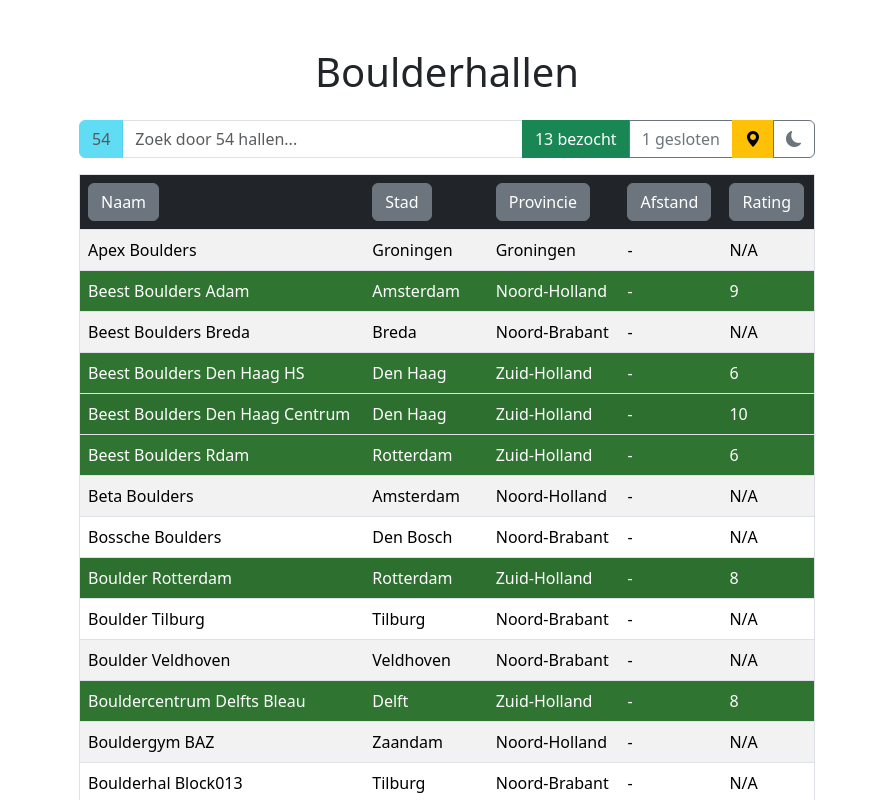
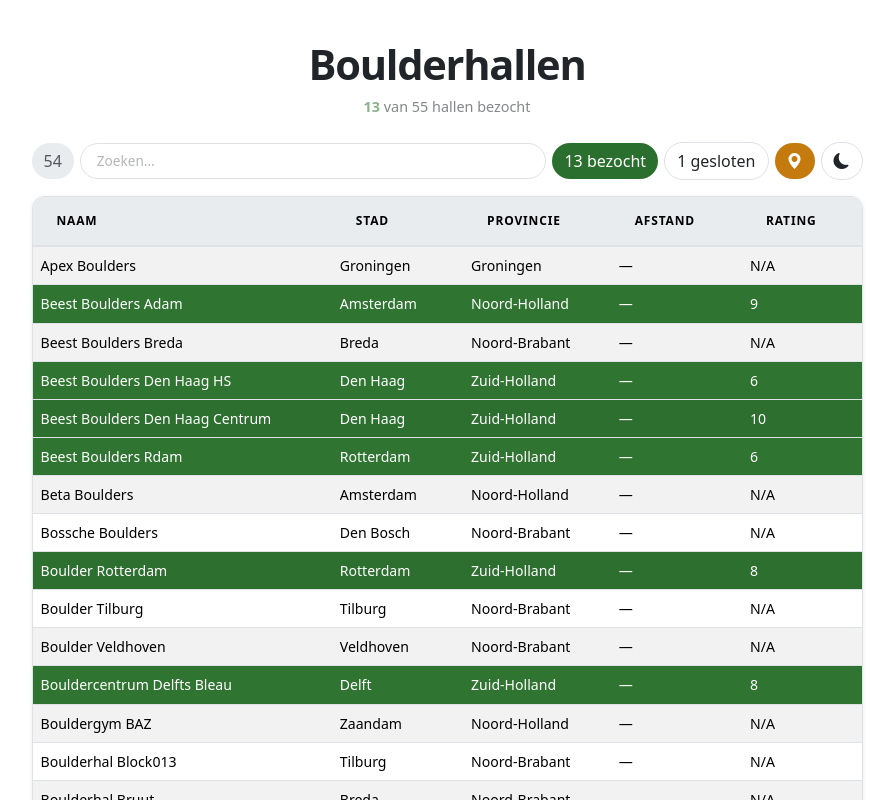
Before and after one commit to Soham-Chatt/boulder, a Next.js app: page / in a window 1280 px wide. Shown: the top 800 px of the page, without its empty margins (193-1087 px from the left). Built offline with nearby package versions, Linux system fonts and the light colour scheme; no server answers.

Commit message:
feat: UI redesign, place photos in popup, route by name, fix table theming

```diff
--- a/src/App.js
+++ b/src/App.js
@@ -226,21 +226,30 @@
 
   return (
     <div className="App">
-      <div className={"container py-5"}>
-        <h1 className={"text-center mb-4"}>Boulderhallen</h1>
-        <div className={"row justify-content-center"}>
+      <div className="container">
+        <header className="site-header">
+          <h1 className="site-title">Boulderhallen</h1>
+          <p className="site-subtitle">
+            <strong>{visitedCount}</strong> van {halls.length} hallen bezocht
+          </p>
+        </header>
+        <div className="row justify-content-center">
           <Warning
             message={"Je hebt geen toegang gegeven voor je locatie. Herlaad de pagina met toegang om ook de afstanden te zien."}
             show={showWarning}
             onClose={() => setShowWarning(false)}
           />
-          <div className={"col-md-8"}>
-            {showMap && <Map
-              key={mapKey}
-              data={displayedHalls}
-              coords={myCoordinates}
-              isDark={isDark}
-            />}
+          <div className="col-lg-10 col-xl-9">
+            {showMap && (
+              <div className="map-wrapper">
+                <Map
+                  key={mapKey}
+                  data={displayedHalls}
+                  coords={myCoordinates}
+                  isDark={isDark}
+                />
+              </div>
+            )}
             <Search
               showVisited={showVisited}
               showMap={toggleMapVisibility}
@@ -262,6 +271,7 @@
       </div>
     </div>
   );
+
 }
 
 export default App;
--- a/src/components/Halls.js
+++ b/src/components/Halls.js
@@ -1,7 +1,7 @@
 import React from 'react';
 
 const VISITED_BG = '#2f7531';
-const CLOSED_BG  = '#555';
+const CLOSED_BG  = '#4b5563';
 
 function rowBg(hall) {
   if (hall.closed)  return CLOSED_BG;
@@ -12,14 +12,14 @@
 function Halls({ halls, sortBy }) {
   return (
     <div className="table-responsive">
-      <table className="table table-striped border">
+      <table className="table table-striped table-hover">
         <thead>
           <tr>
-          <th className={"bg-dark text-white"}><button className={"btn btn-secondary"} onClick={() => sortBy('name')}>Naam</button></th>
-          <th className={"bg-dark text-white"}><button className={"btn btn-secondary"} onClick={() => sortBy('city')}>Stad</button></th>
-          <th className={"bg-dark text-white"}><button className={"btn btn-secondary"} onClick={() => sortBy('province')}>Provincie</button></th>
-          <th className={"bg-dark text-white"}><button className={"btn btn-secondary"} onClick={() => sortBy('distance')}>Afstand</button></th>
-          <th className={"bg-dark text-white"}><button className={"btn btn-secondary"} onClick={() => sortBy('rating')}>Rating</button></th>
+            <th><button className="btn" onClick={() => sortBy('name')}>Naam</button></th>
+            <th><button className="btn" onClick={() => sortBy('city')}>Stad</button></th>
+            <th><button className="btn" onClick={() => sortBy('province')}>Provincie</button></th>
+            <th><button className="btn" onClick={() => sortBy('distance')}>Afstand</button></th>
+            <th><button className="btn" onClick={() => sortBy('rating')}>Rating</button></th>
           </tr>
         </thead>
         <tbody>
@@ -28,14 +28,20 @@
             const hasColoredBg = bg !== 'transparent';
             return (
               <tr key={index}>
-              <td style={{ backgroundColor: bg, color: hasColoredBg ? 'white' : undefined }}>
+                <td style={{ backgroundColor: bg, color: hasColoredBg ? '#fff' : undefined }}>
                   {hall.name}
-                {hall.closed && <span className="badge bg-secondary ms-2" style={{ fontSize: '0.7em' }}>Gesloten</span>}
+                  {hall.closed && (
+                    <span className="badge bg-secondary ms-2" style={{ fontSize: '0.68em', verticalAlign: 'middle' }}>
+                      Gesloten
+                    </span>
+                  )}
                 </td>
-              <td style={{ backgroundColor: bg, color: hasColoredBg ? 'white' : undefined }}>{hall.city}</td>
-              <td style={{ backgroundColor: bg, color: hasColoredBg ? 'white' : undefined }}>{hall.province}</td>
-              <td style={{ backgroundColor: bg, color: hasColoredBg ? 'white' : undefined }}>{hall.distance ? `${hall.distance.toFixed(2)} km` : '-'}</td>
-              <td style={{ backgroundColor: bg, color: hasColoredBg ? 'white' : undefined }}>{hall.rating}</td>
+                <td style={{ backgroundColor: bg, color: hasColoredBg ? '#fff' : undefined }}>{hall.city}</td>
+                <td style={{ backgroundColor: bg, color: hasColoredBg ? '#fff' : undefined }}>{hall.province}</td>
+                <td style={{ backgroundColor: bg, color: hasColoredBg ? '#fff' : undefined }}>
+                  {hall.distance ? `${hall.distance.toFixed(1)} km` : '—'}
+                </td>
+                <td style={{ backgroundColor: bg, color: hasColoredBg ? '#fff' : undefined }}>{hall.rating}</td>
               </tr>
             );
           })}
--- a/src/components/Search.js
+++ b/src/components/Search.js
@@ -2,49 +2,40 @@
 import "bootstrap-icons/font/bootstrap-icons.css";
 
 function Search({ showVisited, showMap, visitedCount, hallCount, onSearchChange, showClosed, toggleShowClosed, closedCount, isDark, toggleTheme }) {
-  const handleSearchInput = (event) => {
-    onSearchChange(event.target.value);
-  };
-  const placeholderText = `Zoek door ${hallCount} hallen...`;
-
   return (
-    <div className="col-md">
-      <div className="input-group mb-3">
-        <button id="displayedHallsCounter" className="btn btn-info disabled d-md-inline-block">{hallCount}</button>
+    <div className="filter-bar">
+      <span className="btn btn-info" style={{ flexShrink: 0 }}>{hallCount}</span>
       <input
         type="text"
-          id="searchInput"
         className="form-control"
-          placeholder={placeholderText}
+        placeholder="Zoeken..."
         aria-label="search"
-          aria-describedby="basic-addon1"
-          onInput={handleSearchInput}
+        onInput={(e) => onSearchChange(e.target.value)}
       />
-        <button id="visitedCounter" className="btn btn-success d-md-inline-block" onClick={showVisited}>
+      <button className="btn btn-success" onClick={showVisited} style={{ flexShrink: 0 }}>
         {visitedCount} <span className="d-none d-sm-inline">bezocht</span>
       </button>
       {closedCount > 0 && (
         <button
-            id="closedToggle"
-            className={`btn ${showClosed ? 'btn-secondary active' : 'btn-outline-secondary'}`}
+          className={`btn btn-outline-secondary${showClosed ? ' active' : ''}`}
           onClick={toggleShowClosed}
           title={showClosed ? 'Gesloten verbergen' : 'Gesloten tonen'}
+          style={{ flexShrink: 0 }}
         >
           {closedCount} <span className="d-none d-sm-inline">gesloten</span>
         </button>
       )}
-        <button id="mapToggle" className="btn btn-warning" onClick={showMap}>
-          <i className="bi bi-geo-alt-fill"></i>
+      <button className="btn btn-warning" onClick={showMap} title="Kaart" style={{ flexShrink: 0 }}>
+        <i className="bi bi-geo-alt-fill" />
       </button>
       <button
-          id="themeToggle"
         className="btn btn-outline-secondary"
         onClick={toggleTheme}
-          title={isDark ? 'Schakel naar lichtmodus' : 'Schakel naar donkermodus'}
+        title={isDark ? 'Lichtmodus' : 'Donkermodus'}
+        style={{ flexShrink: 0 }}
       >
         <i className={isDark ? 'bi bi-sun-fill' : 'bi bi-moon-fill'} />
       </button>
-      </div>
     </div>
   );
 }
--- a/src/index.css
+++ b/src/index.css
@@ -1,13 +1,176 @@
 body {
   margin: 0;
   font-family: -apple-system, BlinkMacSystemFont, 'Segoe UI', 'Roboto', 'Oxygen',
-    'Ubuntu', 'Cantarell', 'Fira Sans', 'Droid Sans', 'Helvetica Neue',
-    sans-serif;
+    'Ubuntu', 'Cantarell', 'Fira Sans', 'Droid Sans', 'Helvetica Neue', sans-serif;
   -webkit-font-smoothing: antialiased;
   -moz-osx-font-smoothing: grayscale;
+  transition: background-color 0.2s ease, color 0.2s ease;
 }
 
-code {
-  font-family: source-code-pro, Menlo, Monaco, Consolas, 'Courier New',
-    monospace;
+/* ── Site header ──────────────────────────────────────────────── */
+.site-header {
+  padding: 2.5rem 0 1.5rem;
+  text-align: center;
 }
+
+.site-title {
+  font-size: clamp(1.8rem, 5vw, 2.6rem);
+  font-weight: 800;
+  letter-spacing: -0.03em;
+  margin: 0 0 0.4rem;
+}
+
+.site-subtitle {
+  font-size: 0.9rem;
+  opacity: 0.55;
+  margin: 0;
+}
+
+.site-subtitle strong {
+  color: #2f7531;
+  opacity: 1;
+}
+
+/* ── Buttons ──────────────────────────────────────────────────── */
+.btn {
+  border-radius: 999px !important;
+  font-size: 0.82rem;
+  font-weight: 600;
+  padding: 0.42rem 1rem;
+  border: none !important;
+  box-shadow: none !important;
+  transition: opacity 0.15s ease, transform 0.1s ease;
+  white-space: nowrap;
+}
+
+.btn:not(.disabled):not(:disabled):hover {
+  opacity: 0.82;
+  transform: translateY(-1px);
+}
+
+.btn:not(.disabled):not(:disabled):active {
+  opacity: 1;
+  transform: translateY(0);
+}
+
+.btn-info {
+  background: var(--bs-secondary-bg) !important;
+  color: var(--bs-secondary-color) !important;
+  cursor: default !important;
+  pointer-events: none;
+}
+
+.btn-success {
+  background-color: #2a6f2d !important;
+  color: #fff !important;
+}
+
+.btn-warning {
+  background-color: #c47a0c !important;
+  color: #fff !important;
+}
+
+.btn-outline-secondary {
+  background: transparent !important;
+  border: 1.5px solid var(--bs-border-color) !important;
+  color: var(--bs-body-color) !important;
+}
+
+.btn-outline-secondary:hover {
+  background: var(--bs-secondary-bg) !important;
+}
+
+.btn-outline-secondary.active {
+  background: var(--bs-secondary-bg) !important;
+}
+
+/* ── Search / filter bar ──────────────────────────────────────── */
+.filter-bar {
+  display: flex;
+  gap: 6px;
+  margin-bottom: 1rem;
+  flex-wrap: wrap;
+  align-items: center;
+}
+
+.filter-bar .form-control {
+  border-radius: 999px !important;
+  border: 1.5px solid var(--bs-border-color);
+  background: var(--bs-body-bg);
+  color: var(--bs-body-color);
+  padding: 0.42rem 1rem;
+  flex: 1 1 140px;
+  min-width: 0;
+  font-size: 0.85rem;
+  transition: border-color 0.15s, box-shadow 0.15s;
+}
+
+.filter-bar .form-control:focus {
+  outline: none;
+  border-color: #3b82f6;
+  box-shadow: 0 0 0 3px rgba(59, 130, 246, 0.2);
+}
+
+.filter-bar .form-control::placeholder {
+  opacity: 0.45;
+}
+
+/* ── Table ────────────────────────────────────────────────────── */
+.table-responsive {
+  border-radius: 12px;
+  overflow: hidden;
+  box-shadow: 0 1px 4px rgba(0, 0, 0, 0.08);
+  border: 1px solid var(--bs-border-color);
+}
+
+.table {
+  margin-bottom: 0;
+}
+
+.table > :not(caption) > * > * {
+  border-color: var(--bs-border-color) !important;
+}
+
+.table thead th {
+  background: var(--bs-secondary-bg) !important;
+  color: var(--bs-emphasis-color) !important;
+  border-bottom: 2px solid var(--bs-border-color) !important;
+  padding: 0.75rem 1rem;
+  font-size: 0;
+  vertical-align: middle;
+}
+
+/* Sort buttons inside <th> look like plain text, not buttons */
+.table thead th .btn {
+  background: transparent !important;
+  color: var(--bs-emphasis-color) !important;
+  border: none !important;
+  padding: 0.2rem 0.5rem;
+  font-size: 0.75rem;
+  font-weight: 700;
+  text-transform: uppercase;
+  letter-spacing: 0.07em;
+  border-radius: 6px !important;
+  transition: background 0.12s;
+}
+
+.table thead th .btn:hover {
+  background: var(--bs-border-color) !important;
+  transform: none;
+  opacity: 1;
+}
+
+.table td {
+  padding: 0.7rem 1rem;
+  vertical-align: middle;
+  font-size: 0.88rem;
+}
+
+/* ── Map wrapper ──────────────────────────────────────────────── */
+.map-wrapper {
+  border-radius: 12px;
+  overflow: hidden;
+  margin-bottom: 1rem;
+  box-shadow: 0 2px 12px rgba(0, 0, 0, 0.12);
+  border: 1px solid var(--bs-border-color);
+}
```
Also changed, not shown: src/components/Map.js (+76 -10 lines). Lines whose indentation alone changed are shown as unchanged.
